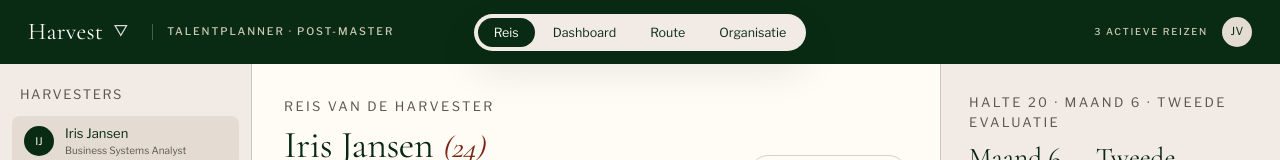
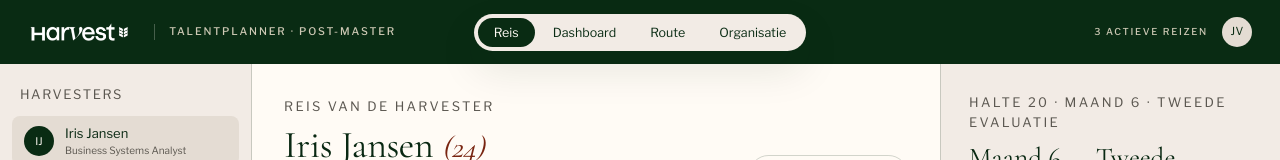
Before and after one commit to JeenBeckers/harveststeps, a Next.js app: page / in a window 1280 px wide. Shown: the top 160 px of the page. Built offline with nearby package versions, Linux system fonts and the light colour scheme.

Commit message:
Add Harvest logo to header

```diff
--- a/components/Header.tsx
+++ b/components/Header.tsx
@@ -1,5 +1,6 @@
 "use client";
 
+import Image from "next/image";
 import { useApp } from "@/lib/store";
 import type { View } from "@/lib/types";
 
@@ -17,8 +18,7 @@ export function Header() {
   return (
     <header className="hv-header">
       <div className="hv-header__brand">
-        <span className="hv-header__logo">Harvest</span>
-        <span className="hv-header__emblem">▽</span>
+        <Image src="/harvest-logo.png" alt="Harvest" width={132} height={28} priority style={{ height: "22px", width: "auto" }} />
         <span className="hv-eyebrow hv-header__section">Talentplanner · Post-master</span>
       </div>
       <nav className="hv-header__nav">
```
Also changed, not shown: public/harvest-logo.png (added).
